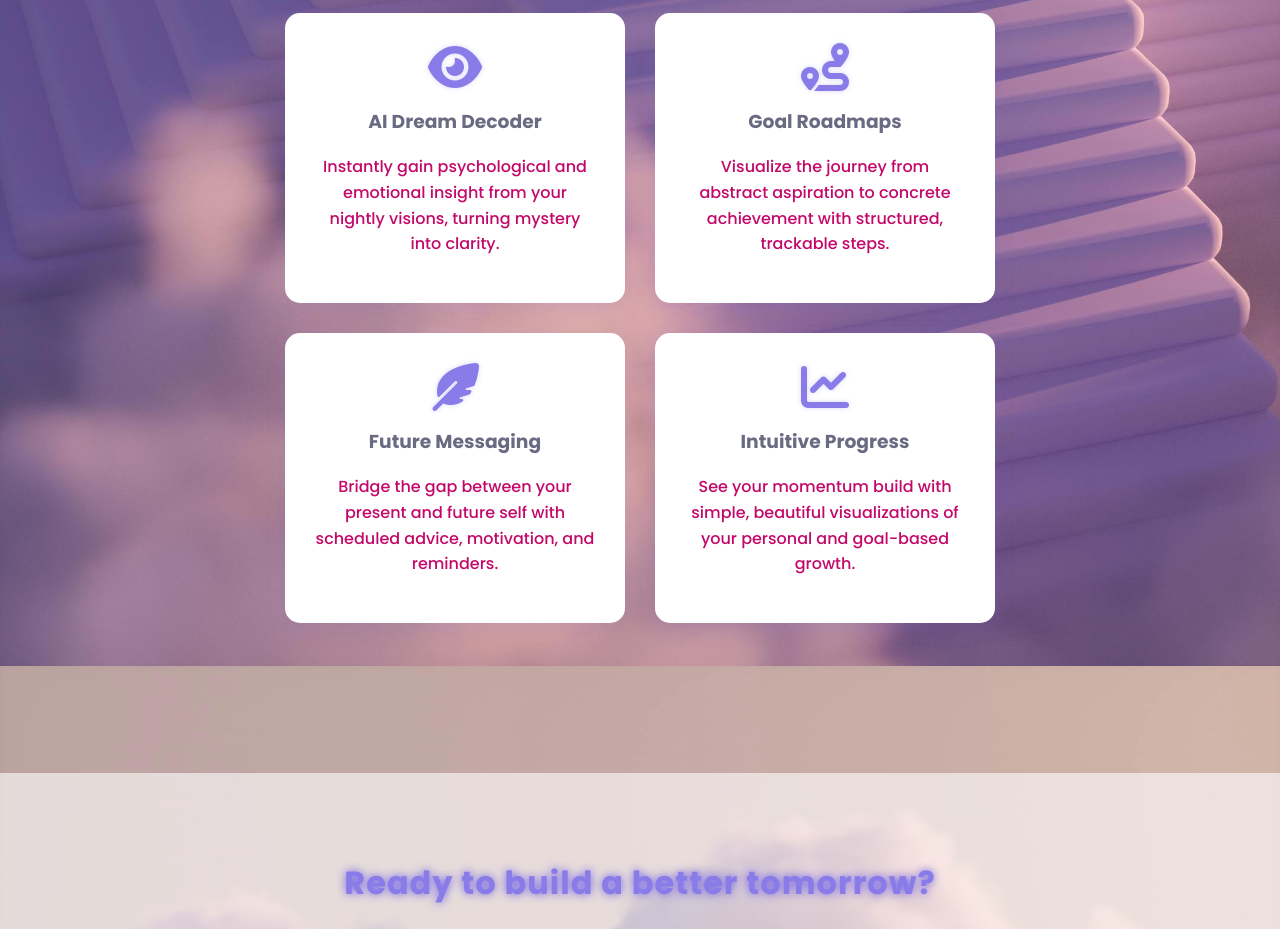
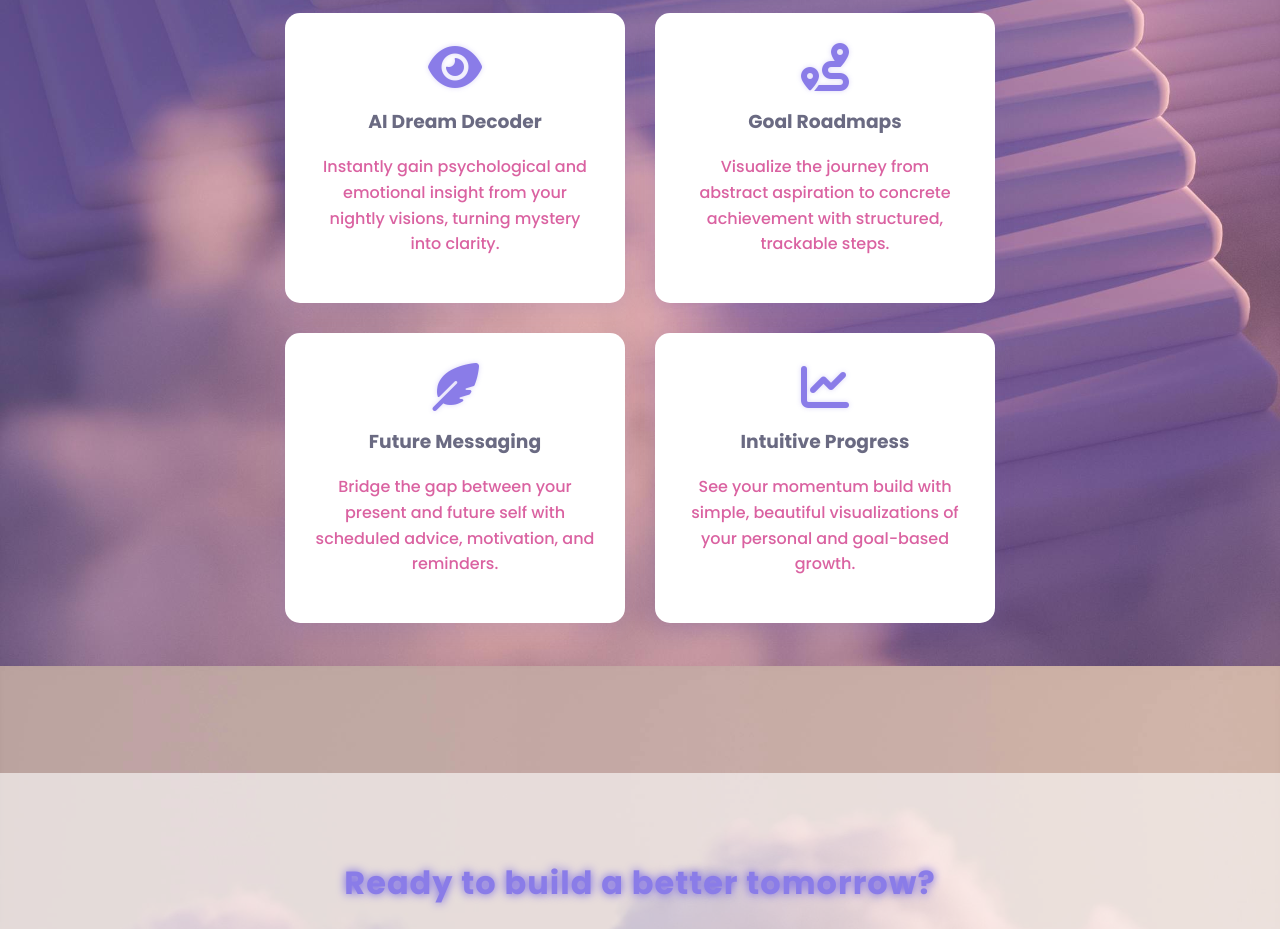
Before and after one commit to spoorthyhm494-stack/dream-decoder, a website: page frontend/Fro1/index.html in a window 1280 px wide. Shown: the part 934-1863 px from the top of the page. Drawn offline with Linux system fonts and the light colour scheme.

```diff
--- a/frontend/Fro1/index.html
+++ b/frontend/Fro1/index.html
@@ -73,7 +73,7 @@
         }
 
         .feature-card p {
-            color: #c3086a;
+            color: #da62a1;
             font-weight: 500;
             line-height: 1.6;
             margin-top: 12px;
```
